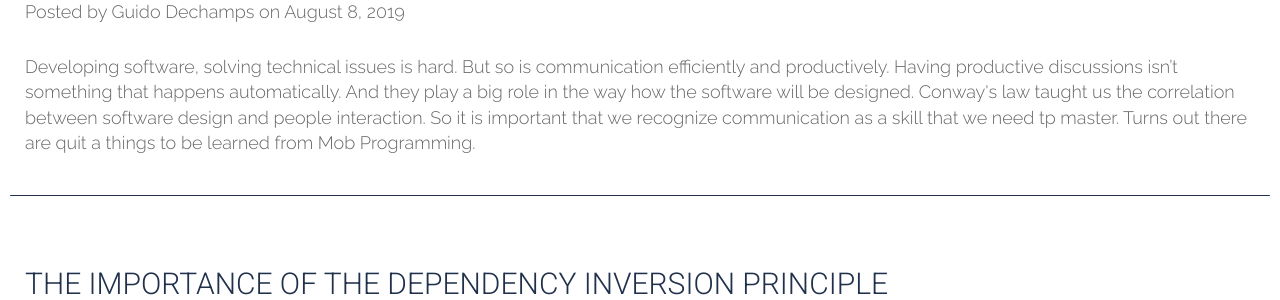
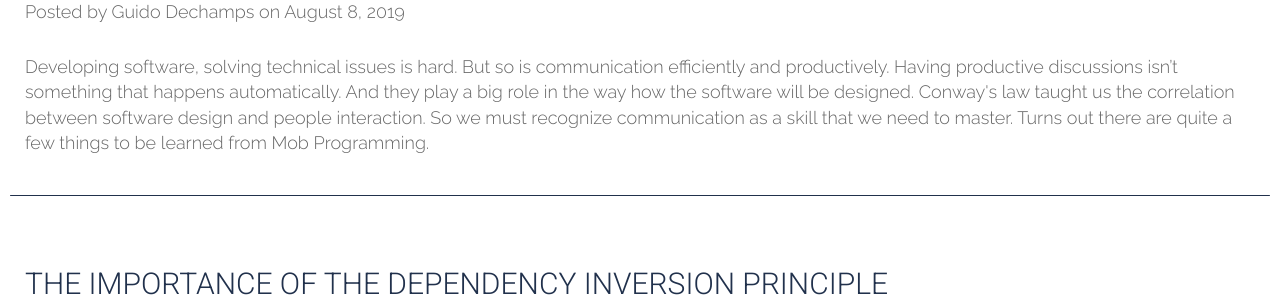
Before and after one commit to tripledio/tripledio.github.io, a Jekyll site: the page built from blog/index.html, in a window 1280 px wide and 900 px high, scrolled down 542 px. Shown: the part 204-504 px from the top of the window. Built offline with Jekyll 4.4.1, drawn with Linux system fonts in a browser that asks for light colours; the list of posts is cut into pages by our own code.

Commit message:
Spelling correction, added whiteboard picture

```diff
--- a/_posts/2019-08-08-communication-as-a-skill.md
+++ b/_posts/2019-08-08-communication-as-a-skill.md
@@ -3,30 +3,28 @@
 title: "Communication is a Skill"
 author: guido
 tags: mob programming, communication
-excerpt: Developing software, solving technical issues is hard. But so is communication efficiently and productively. Having productive discussions isn’t something that happens automatically. And they play a big role in the way how the software will be designed. Conway's law taught us the correlation between software design and people interaction. So it is important that we recognize communication as a skill that we need tp master. Turns out there are quit a things to be learned from Mob Programming.
+excerpt: Developing software, solving technical issues is hard. But so is communication efficiently and productively. Having productive discussions isn’t something that happens automatically. And they play a big role in the way how the software will be designed. Conway's law taught us the correlation between software design and people interaction. So we must recognize communication as a skill that we need to master. Turns out there are quite a few things to be learned from Mob Programming.
 hideLogo: true
 spotlight:
   imgDir: /img/posts/communication
   imgAlt: "Triple D : Design, Develop, Deploy"
   logoAnimation: false
-  video: false
-  videoFile: files/electric.mp4
 ---
 # Communication is a skill
 
-Being able to have productive discussion is an important skill to have. Although everyone (hopefully) tries to reduce the boring bureaucratic meetings as much as possible, we still need to sit together with our fellow team members and colleagues to discuss, refine and agree on how we will build and integrate our software.
+Being able to have a productive discussion is an important skill to have. Although everyone (hopefully) tries to reduce the boring bureaucratic meetings as much as possible, we still need to sit together with our fellow team members and colleagues to discuss, refine and agree on how we will build and integrate our software.
 
 As software engineers, we are constantly learning new technologies, new techniques. People resumes are more often than not a list of hard technical skill that they have mastered. However, engineers rarely take the time to improve their communication skills. Conway's law taught us the correlation between software design and people interactions. So if we want to develop good software, the interactions of the people that are building it matter. A lot. How they communicate with each other is important. It is a skill just like any other. So how can we get better at it?
 
 ## Does this matter for a software engineer?
 
-In and outside of meetings we are constantly in communication with each other. So you might think that you have mastered this from daily practice and don't need to spend any time on it. Communication and collaboration is something we all do everyday and we are good at it. But I would beg to differ...
+In and outside of meetings we are constantly in communication with each other. So you might think that you have mastered this from daily practice and don't need to spend any time on it. Communication and collaboration is something we all do every day and we are good at it. But I would beg to differ...
 
 No doubt we all have been in some very unproductive discussions where conflicting interests and opinions collide, where a lot of time is wasted with little to show for, except some frustration and possible bad feelings towards each other. Meetings and discussions aren't productive or efficient by chance. There is a reason people often try to avoid them.
 
-Those inefficient discussions are something that I have started to pay a lot of attention to, in the last couple of years. And once you see the patterns, it is hard to unsee them. It becomes all the more apparent what a blocker they often are for the quality of our software, the speed with which we deliver it , how much time and money gets wasted and how much grievances these unproductive discussions lead to.
+Those inefficient discussions are something that I have started to pay a lot of attention to, in the last couple of years. And once you see the patterns, it is hard to unsee them. It becomes all the more apparent what a blocker they often are for the quality of our software, the speed with which we deliver it, how much time and money gets wasted and how much grievances these unproductive discussions lead to.
 
-So having productive discussions is important. And experience has shown me that it isn’t something that happens from itself. It is something one needs to work on and pay attention to.  You could of course spend your valuable time on something other than a blog post on communication. This certainly won't gain you the same bragging rights as having read the latest shiny object article. But I would argue it is a skill that will have more impact on your efficiency as a software engineer then that new hip framework.
+So having productive discussions is important. And experience has shown me that it isn’t something that happens from itself. It is something one needs to work on and pay attention to.  You could, of course, spend your valuable time on something other than a blog post on communication. This certainly won't gain you the same bragging rights as having read the latest shiny object article. But I would argue it is a skill that will have more impact on your efficiency as a software engineer then that new hip framework.
 
 
 ## Anti Patterns
@@ -36,7 +34,7 @@
 + **Interrupting each other**
 + **Raising our voice**: The best way of silencing the ‘opposition’. However, when no one no longer objects, doesn’t mean you made your point. They just stopped caring.
 + **Getting sidetracked**: Jumping from one topic to another makes it hard to follow and nothing gets finished.
-+ **Going depth first instead breath first** Discussing details in depth before the bigger global picture is clear
++ **Going depth-first instead breath first** Discussing details in depth before the bigger global picture is clear
 + **Not listening** Talking next to each other and not really listening. Just waiting until someone else has stopped talking
 + **No visualization** People fear the whiteboard.
 + **Select engagement** Only a small percentage of the group is engaged: This is a great tell sign that de discussion has gone off the rails. If a large part of the group is no longer actively listening, this should be a sign that something is going wrong.
@@ -119,23 +117,24 @@
 
 #### Visualize things.
 
+![Visualize](/img/posts/communication/drawing-whiteboard.jpg "Don't fear the whietboard"){:width="500px" : .center-image}
+
 Talk to a drawing, post-its. Make it clear what we are discussing and where we are in the discussion. When we are discussing against a visualization
     + it reduces the cognitive overload
     + It isn’t personal. We are discussing a representation, not each other. This makes it often less offensive to disagree.
     + it brings focus and clarity
 
-Letting go of the keyboard, or being the first one in a meeting to step up is a big hurdle to take. People seem to think it is not worth the effort, or maybe fear the attention. But visualizing the topic we are discussing  can greatly increase the efficiency of the discussion, speed up the process and helps in aiding sure everyone is talking about the same thing.
+Letting go of the keyboard, or being the first one in a meeting to step up is a big hurdle to take. People seem to think it is not worth the effort, or maybe fear the attention. But visualizing the topic we are discussing can greatly increase the efficiency of the discussion, speed up the process and helps in aiding sure everyone is talking about the same thing.
 
 
 ## Conclusion
 
 Solving technical issues is hard. But so is communication efficiently and productively. Do not neglect this skill. Just like with everything, it is something that we can get better at by paying attention to it. Good communication is important enough to do so...
 
-
+![Mob 1](/img/posts/communication/triple-d-mob-1.jpg "Triple D on a learning day"){:width="500px" : .center-image}
 ![Mob 2](/img/posts/communication/triple-d-mob-2.jpg "Triple D on a learning day"){:width="500px" : .center-image}
 
-*Triple D during a learning day*
-
+*Triple D during a learning day. Practising communication skills as well as engineering skills*
 
 ***
 
```
Also changed, not shown: other parts of _posts/2019-08-08-communication-as-a-skill.md (+4 -4 lines), img/posts/communication/drawing-whiteboard.jpg (added).
